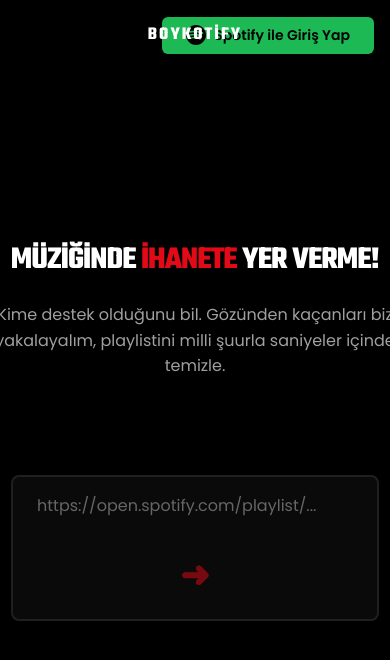
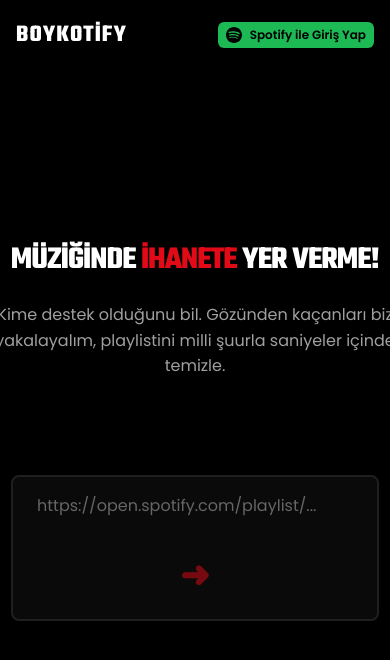
Before and after one commit to aybrkaknc/boykotify, a React (Vite) app: page / in a window 390 px wide. Shown: the top 660 px of the page. Built offline with nearby package versions, Linux system fonts and the light colour scheme; no server answers; the database is empty.

Commit message:
style: fix mobile header layout overlapping issue

```diff
--- a/src/components/Header/Header.css
+++ b/src/components/Header/Header.css
@@ -111,6 +111,12 @@
 @media (max-width: 640px) {
   .header__inner {
     padding: var(--spacing-sm) var(--spacing-md);
+    justify-content: space-between; /* Mobilde buton ve logoyu iki yana ayır */
+  }
+
+  .header__brand {
+    position: static; /* Mobilde absolute ortalamayı iptal et */
+    transform: none;
   }
 
   .header__username {
@@ -118,6 +124,17 @@
   }
 
   .header__title {
-    font-size: var(--font-size-lg);
+    font-size: 1.5rem; /* Mobilde logoyu biraz küçült */
+    letter-spacing: 1px;
+  }
+
+  .header__btn {
+    padding: var(--spacing-xs) var(--spacing-sm);
+    font-size: 0.75rem; /* Buton metnini küçült */
+  }
+
+  .header__spotify-icon {
+    width: 16px;
+    height: 16px;
   }
 }
```
